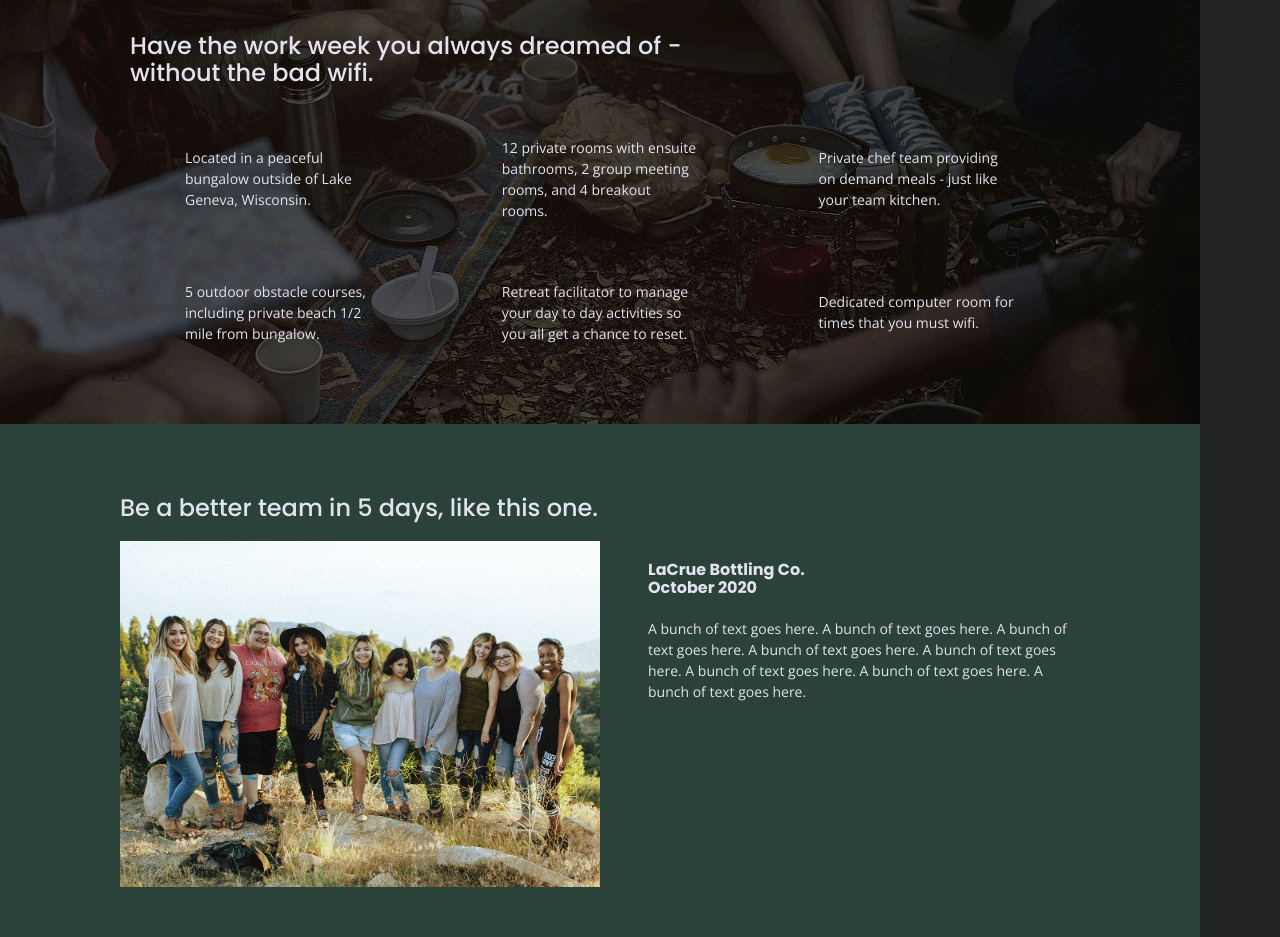
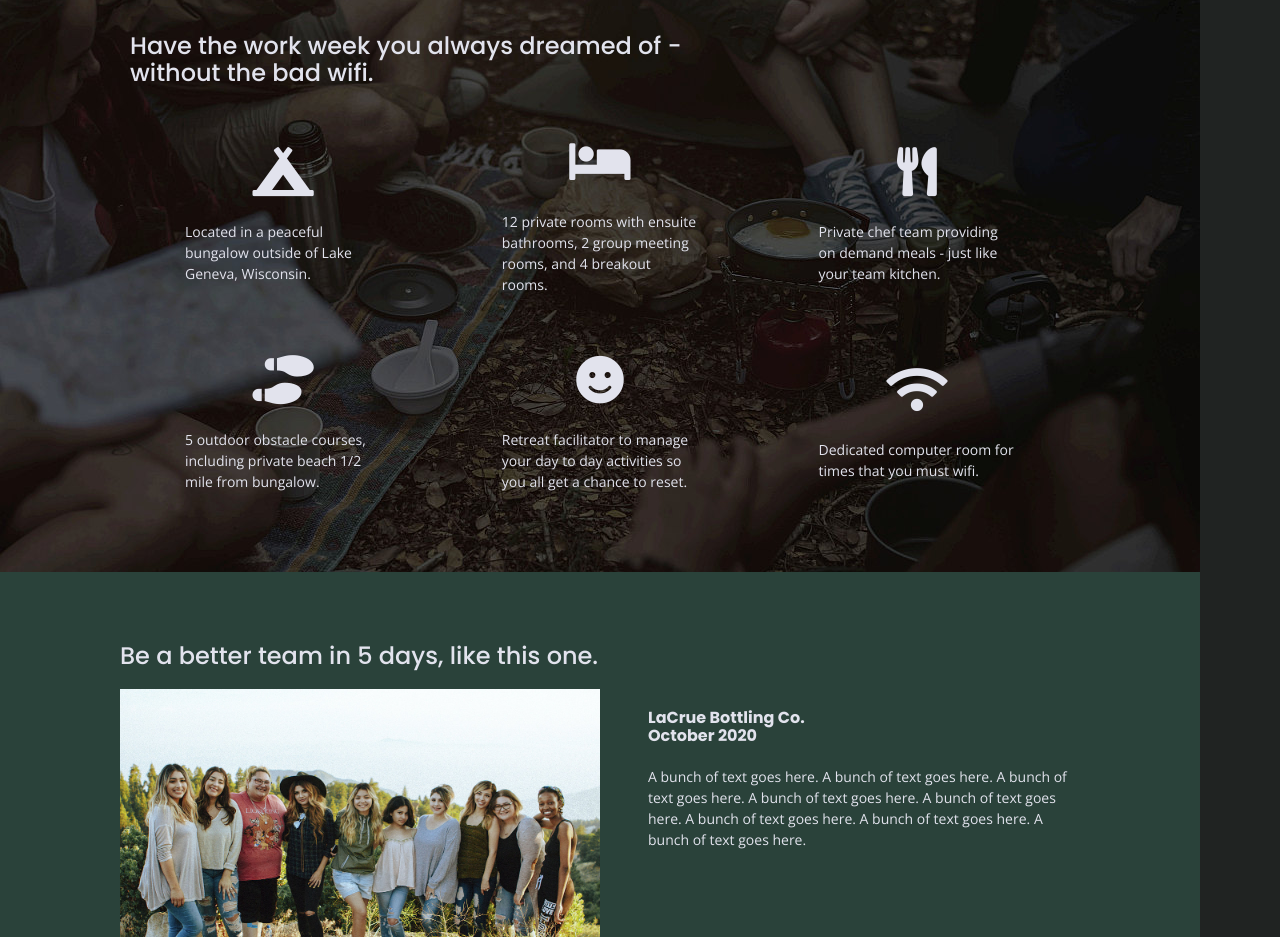
Before and after one commit to jmlazarov/unplugged-retreat-2020, a website built with Parcel: page index.html in a window 1280 px wide. Shown: the part 856-1793 px from the top of the page. Built offline with nearby package versions, Linux system fonts and the light colour scheme.

Commit message:
Awesome icon fonts

```diff
--- a/css/main.css
+++ b/css/main.css
@@ -321,6 +321,11 @@ input[type=button] {
 .features article {
   width: 63%;
   margin: 30px 0;
+}
+
+.features i {
+	font-size: 3.5em;
+  margin-bottom: 25px;
 }
 
 .features h3 {
--- a/index.html
+++ b/index.html
@@ -18,7 +18,7 @@
   <link rel="stylesheet" href="css/normalize.css">
   <link rel="stylesheet" href="css/main.css">
 
-  <!-- Google Fonts -->
+  <link rel="stylesheet" href="https://use.fontawesome.com/releases/v5.5.0/css/all.css" integrity="sha384-B4dIYHKNBt8Bc12p+WXckhzcICo0wtJAoU8YZTY5qE0Id1GSseTk6S+L3BlXeVIU" crossorigin="anonymous">
   <link href="https://fonts.googleapis.com/css?family=Open+Sans:400,700|Poppins:500,700" rel="stylesheet">
 
   <meta name="theme-color" content="#fafafa">
@@ -66,27 +66,27 @@
       <h2>Have the work week you always dreamed of - without the bad wifi.</h2>
       <div class="features-items">
         <article>
-          <p class="fontawesome-icon"></p>
+          <p class="fontawesome-icon"><i class="fas fa-campground"></i></p>
           <p class="features-item-description">Located in a peaceful bungalow outside of Lake Geneva, Wisconsin.</p>
         </article>
         <article>
-          <p class="fontawesome-icon"></p>
+          <p class="fontawesome-icon"><i class="fas fa-bed"></i></p>
           <p class="features-item-description">12 private rooms with ensuite bathrooms, 2 group meeting rooms, and 4 breakout rooms.</p>
         </article>
         <article>
-          <p class="fontawesome-icon"></p>
+          <p class="fontawesome-icon"><i class="fas fa-utensils"></i></p>
           <p class="features-item-description">Private chef team providing on demand meals - just like your team kitchen.</p>
         </article>
         <article>
-          <p class="fontawesome-icon"></p>
+          <p class="fontawesome-icon"><i class="fas fa-shoe-prints"></i></p>
           <p class="features-item-description">5 outdoor obstacle courses, including private beach 1/2 mile from bungalow.</p>
         </article>
         <article>
-          <p class="fontawesome-icon"></p>
+          <p class="fontawesome-icon"><i class="fas fa-smile"></i></p>
           <p class="features-item-description">Retreat facilitator to manage your day to day activities so you all get a chance to reset.</p>
         </article>
         <article>
-          <p class="fontawesome-icon"></p>
+          <p class="fontawesome-icon"><i class="fas fa-wifi"></i></p>
           <p class="features-item-description">Dedicated computer room for times that you must wifi.</p>
         </article>
       </div>
```
